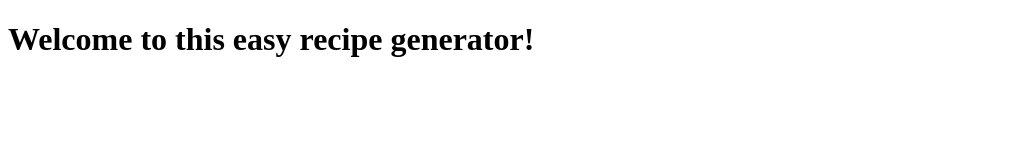
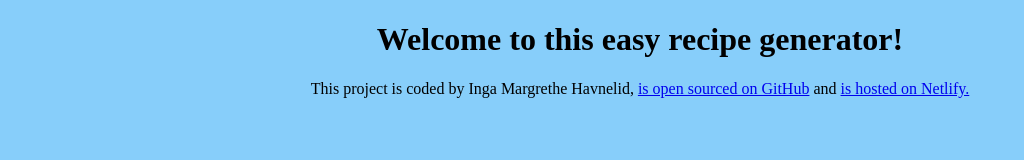
Before and after one commit to Ingamha/easy-recipe-generator, a plain HTML site: page index.html in a window 1280 px wide. Shown: the whole page, without its empty margins (0-1024 px from the left). Drawn offline with Linux system fonts and the light colour scheme.

Commit message:
Added links

```diff
--- a/index.html
+++ b/index.html
@@ -8,6 +8,18 @@
   </head>
   <body>
     <h1>Welcome to this easy recipe generator!</h1>
+
+    <footer>
+      This project is coded by Inga Margrethe Havnelid,
+      <a href="https://github.com/Ingamha/easy-recipe-generator" target="_blank"
+        >is open sourced on GitHub</a
+      >
+      and
+      <a href="https://easy-recipy-generator.netlify.app/" target="_blank"
+        >is hosted on Netlify.</a
+      >
+    </footer>
+
     <script src="scr/index.js"></script>
   </body>
 </html>
--- a/scr/style.css
+++ b/scr/style.css
@@ -0,0 +1,4 @@
+body {
+  background: lightskyblue;
+  text-align: center;
+}
```
